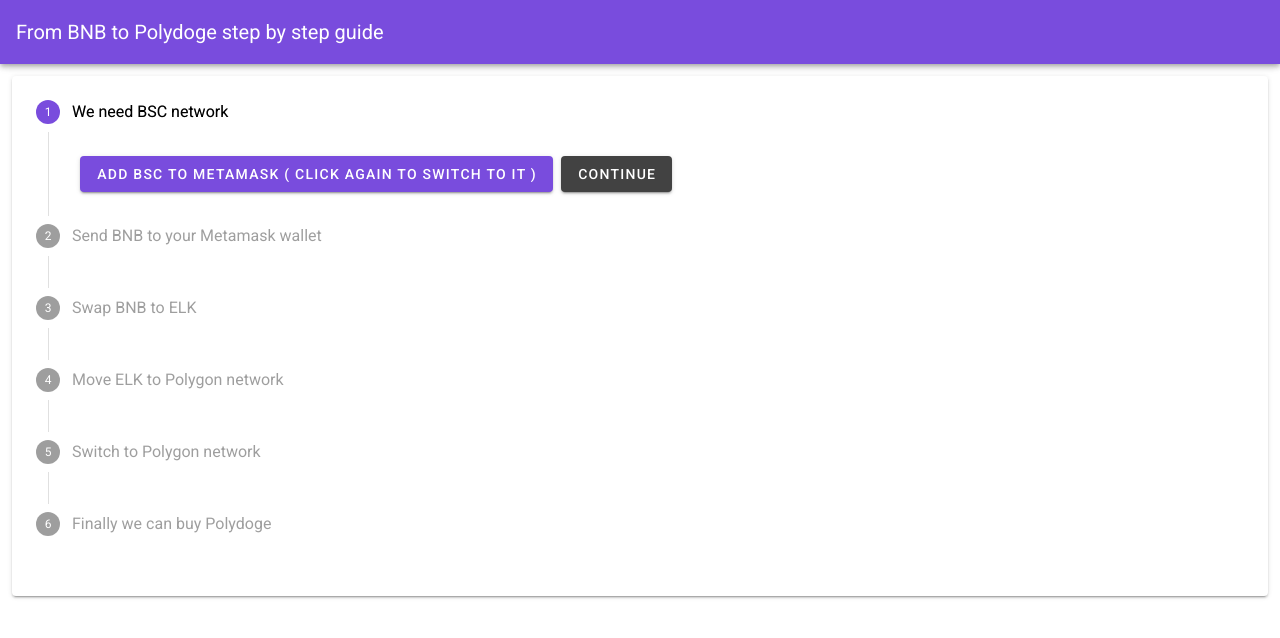
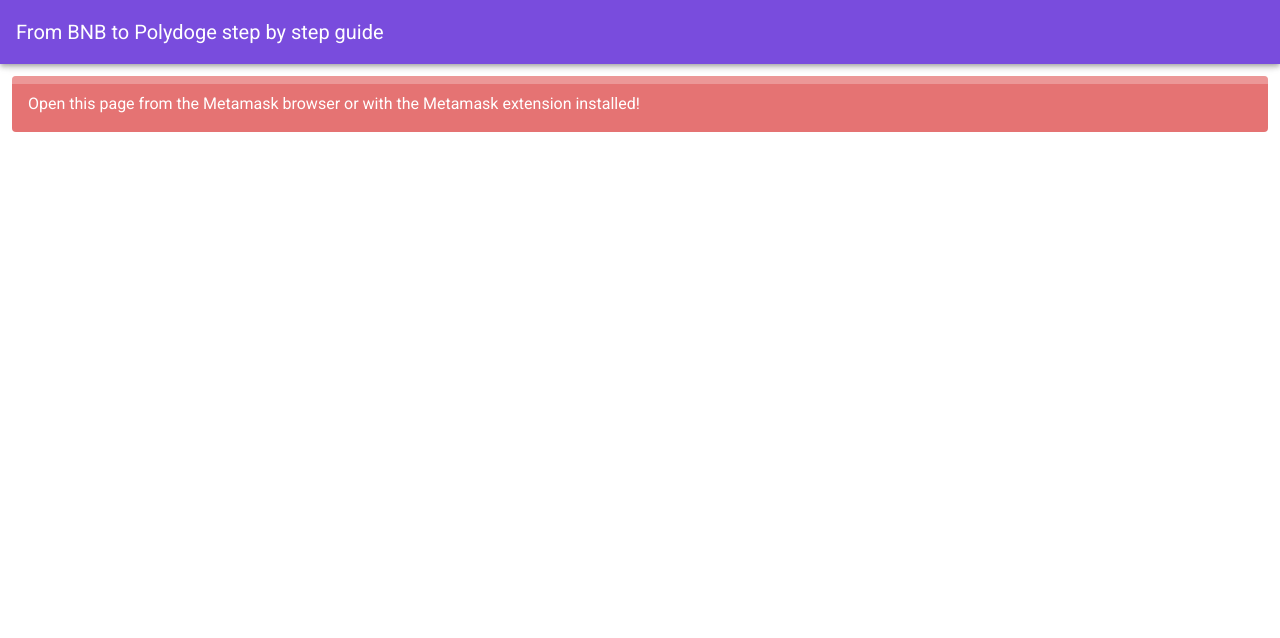
Before and after one commit to Vanojx1/bnb-to-polydoge, a Vue app: page / in a window 1280 px wide. Shown: the top 638 px of the page. Built offline with nearby package versions, Linux system fonts and the light colour scheme.

Commit message:
Out of Metamask handled

```diff
--- a/src/views/Home.vue
+++ b/src/views/Home.vue
@@ -1,6 +1,15 @@
 <template>
   <v-container fluid>
+    <v-alert
+      v-if="!web3"
+      border="top"
+      color="red lighten-2"
+      dark
+    >
+      Open this page from the Metamask browser or with the Metamask extension installed!
+    </v-alert>
     <v-stepper
+      v-else
       v-model="polydogeStepper"
       vertical
     >
@@ -239,6 +248,11 @@
       this.loadingStatus[network.nativeCurrency.name] = false;
     },
   },
+  computed: {
+    web3() {
+      return !!window.web3;
+    },
+  },
 };
 </script>
 
```
Also changed, not shown: 13 other files (tests, documents, lock files or other folders).
